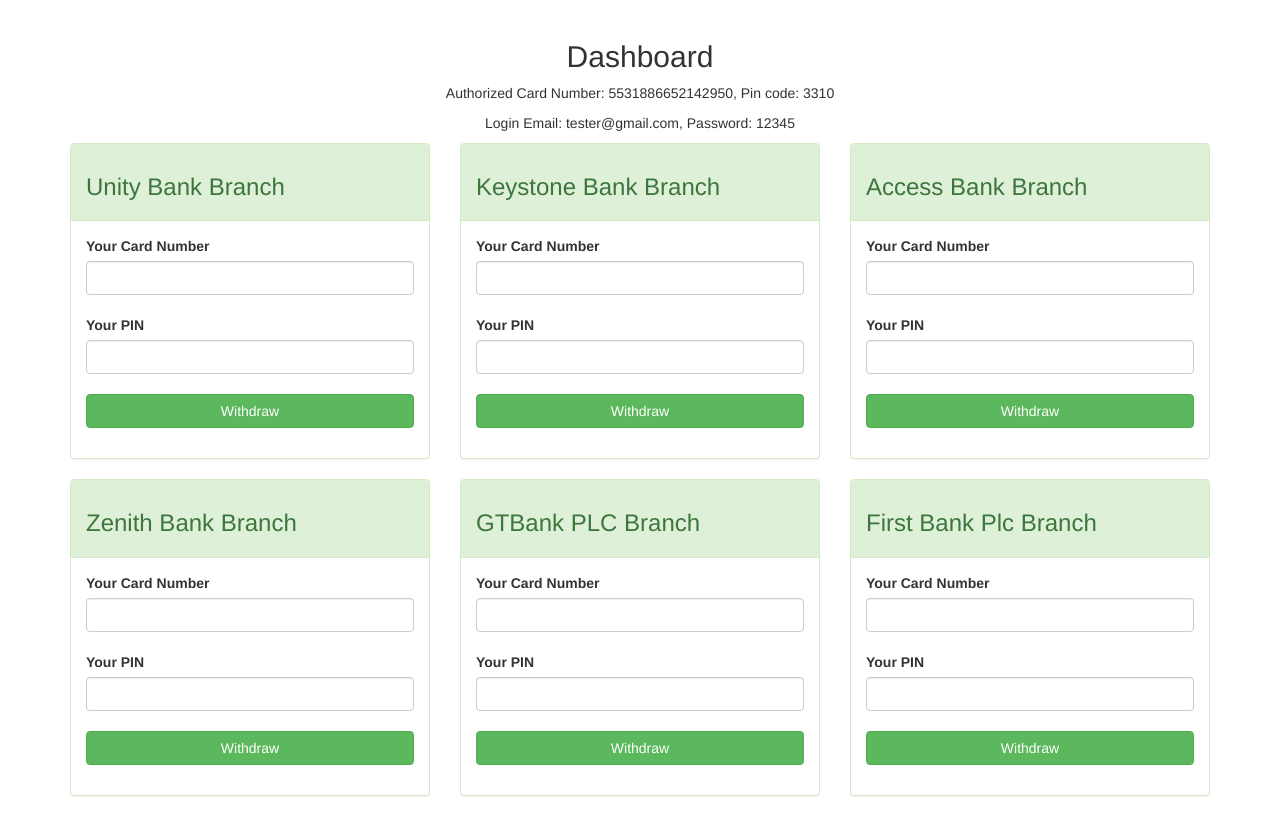
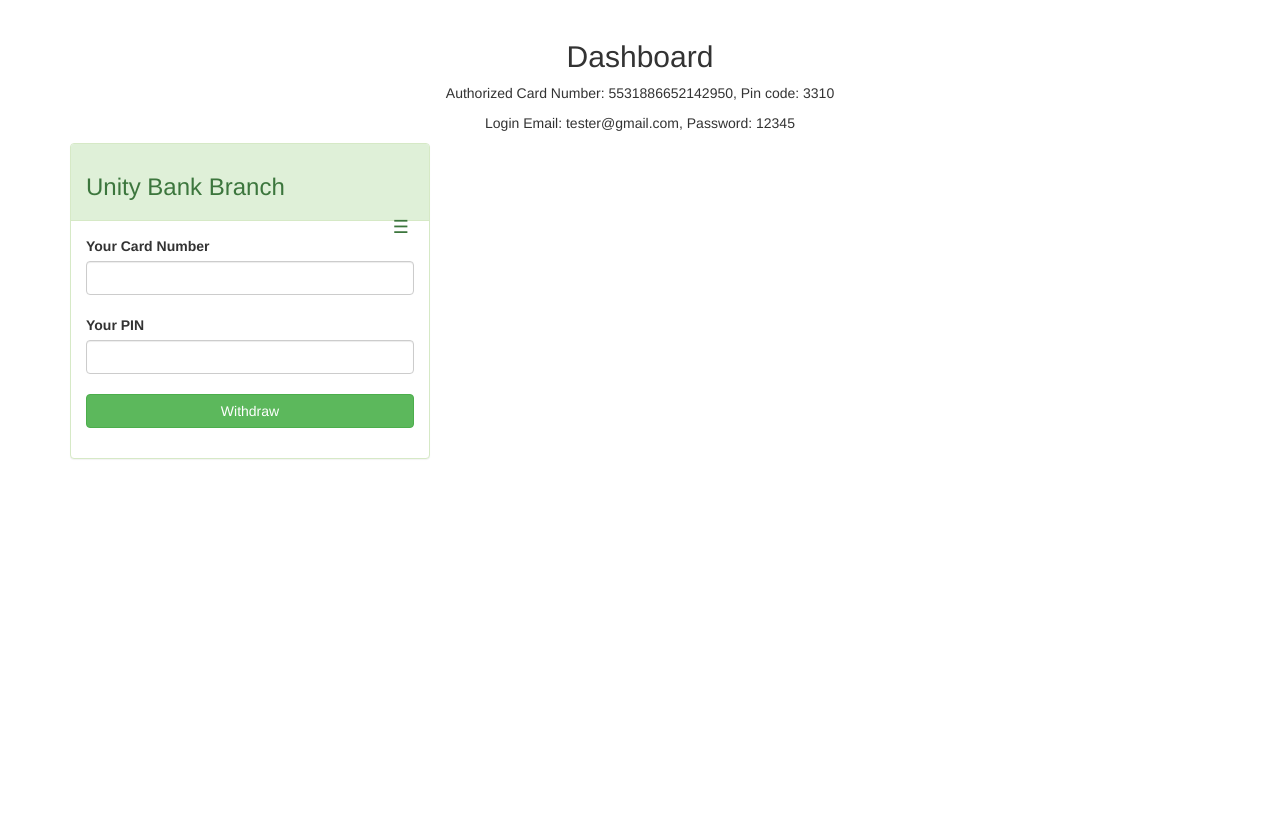
Before and after one commit to Grandlhord/crcard12, a PHP site: page / in a window 1280 px wide. Shown: the part 52-868 px from the top of the page. After the commit the page ends 511 px from the top, so only its background shows below. Run offline with PHP 8.4, Linux system fonts and the light colour scheme; data comes from the database, SQL or seed files in the repository.

Commit message:
Wisdom update

```diff
--- a/dashboard.php
+++ b/dashboard.php
@@ -83,20 +83,35 @@
 	<p class="text-center">Authorized Card Number: 5531886652142950, Pin code: 3310</p>
 	<p class="text-center">Login Email: tester@gmail.com, Password: 12345</p>
 	<?php
-	// Get branches data from database
+    // Get branches data from the database
     $sql = "SELECT * FROM branch";
     $result = $conn->query($sql);
 
     if ($result->num_rows > 0) {
-	    // output data of each row
-	    while($row = $result->fetch_assoc()) {
-	    	$name = $row["name"];
+        // Store bank names and IDs for later use
+        $banks = array();
 
-			echo '
-				<div class="col-xs-6 col-md-4">
+        echo '<div class="col-xs-6 col-md-4">
                 <div class="panel panel-success">
                     <div class="panel-heading">
-							<h3>'.$name.' Branch</h3>
+                        <h3 id="bankName">'.$result->fetch_assoc()["name"].' Branch</h3>
+                        <div class="hamburger-menu">
+                            <div class="menu-icon">&#9776;</div>
+                            <ul class="bank-list">';
+
+        // Output data of each row
+        while($row = $result->fetch_assoc()) {
+            $banks[] = array(
+                'id' => $row["id"],
+                'name' => $row["name"]
+            );
+
+            // Create a list of banks in the menu
+            echo '<li data-id="'.$row['id'].'">'.$row['name'].'</li>';
+        }
+
+        echo '          </ul>
+                        </div>
                     </div>
                     <div class="panel-body">
                         <form method="POST" action="" class="form-group">
@@ -105,19 +120,79 @@
                             <br/>
                             <label>Your PIN</label>
                             <input type="password" name="pin" class="form-control" required/>
-								<input type="hidden" name="branch_id" value="'.$row["id"].'"/>
+                            <input type="hidden" id="selectedBranchId" name="branch_id" value="'.$banks[0]["id"].'"/>
                             <br/>
                             <input class="btn btn-success btn-block" type="submit" name="submit" value="Withdraw"/>
                         </form>
                     </div>
                 </div>
-				</div>
-			';
-	    }
+            </div>';
     } else {
         echo "0 results";
     }
-	// $conn->close();
 ?>
 
+<!-- Add the following CSS and JavaScript code below the PHP code -->
+
+<style>
+    .hamburger-menu {
+        display: inline-block;
+        float: right;
+        cursor: pointer;
+    }
+
+    .menu-icon {
+        font-size: 18px;
+        padding: 5px;
+    }
+
+    .bank-list {
+        display: none;
+        position: absolute;
+        background-color: #fff;
+        list-style-type: none;
+        padding: 10px;
+        box-shadow: 0px 0px 10px rgba(0, 0, 0, 0.1);
+        border: 1px solid #ccc;
+        z-index: 1;
+    }
+
+    .bank-list li {
+        cursor: pointer;
+        padding: 5px;
+    }
+</style>
+
+<script>
+    // JavaScript to toggle the bank list when the menu is clicked
+    const menuIcon = document.querySelector('.menu-icon');
+    const bankList = document.querySelector('.bank-list');
+    const bankName = document.getElementById('bankName');
+    const selectedBranchId = document.getElementById('selectedBranchId');
+
+    menuIcon.addEventListener('click', function() {
+        bankList.classList.toggle('show');
+    });
+
+    // JavaScript to handle bank selection
+    const bankItems = document.querySelectorAll('.bank-list li');
+
+    bankItems.forEach(item => {
+        item.addEventListener('click', function() {
+            const branchId = this.getAttribute('data-id');
+            const selectedBankName = this.textContent;
+
+            // Update the panel heading with the selected bank name
+            bankName.textContent = selectedBankName;
+
+            // Update the hidden input field with the selected branch ID
+            selectedBranchId.value = branchId;
+
+            // Hide the bank list
+            bankList.classList.remove('show');
+        });
+    });
+</script>
+
+
 </div>
```
Also changed, not shown: assets/BS/css/bootstrap.css. Lines whose indentation alone changed are shown as unchanged.
